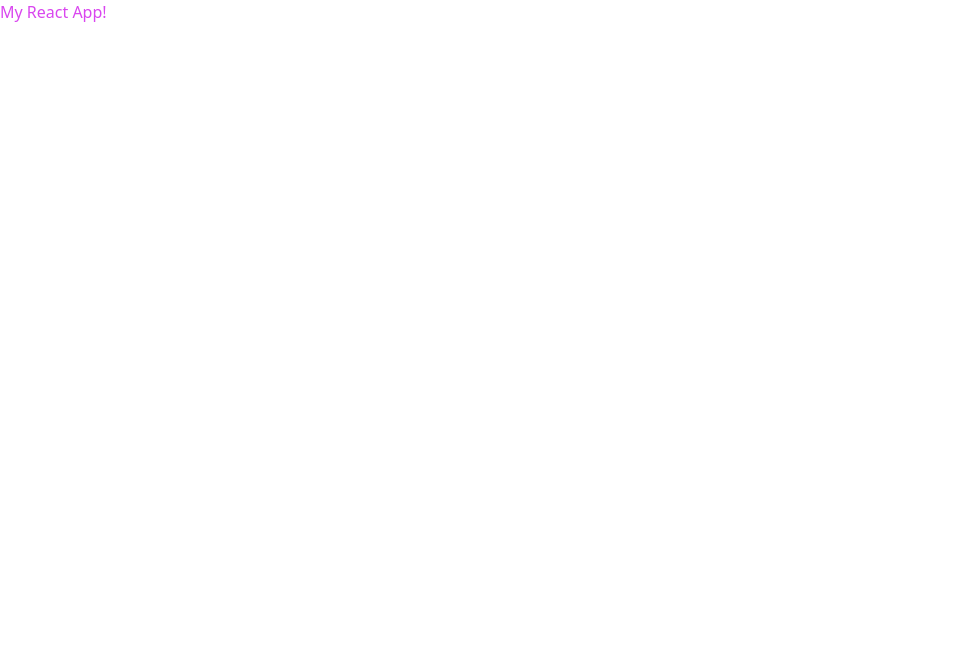
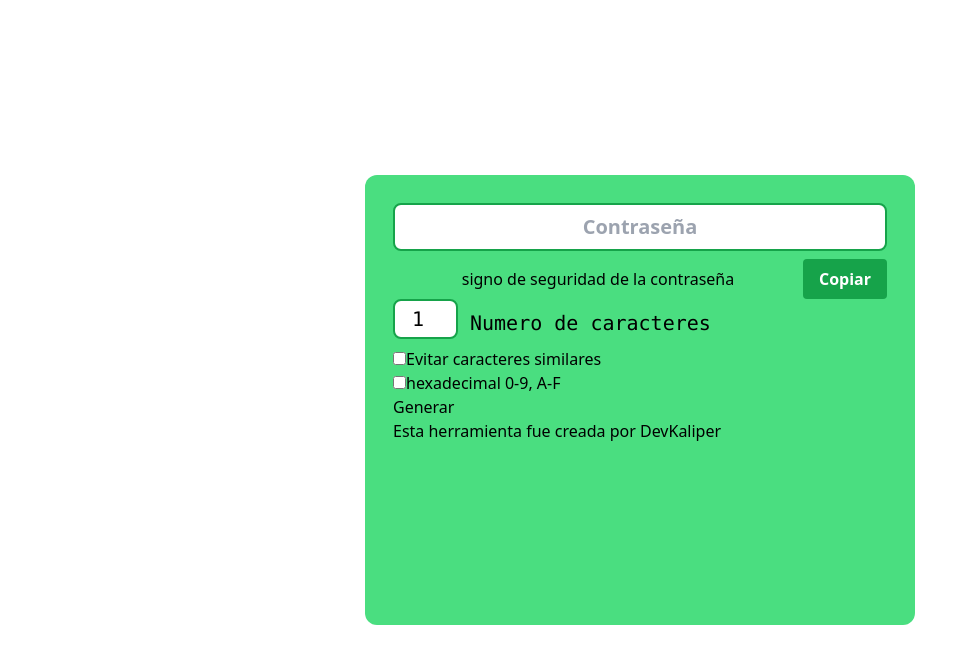
Before and after one commit to DevKaliper/Password-Generator, a React (Vite) app: page / in a window 1280 px wide. Shown: the top 664 px of the page, without its empty margins (0-977 px from the left). Built offline with nearby package versions, Linux system fonts and the light colour scheme.

Commit message:
maquetado listo

```diff
--- a/src/App.jsx
+++ b/src/App.jsx
@@ -1,7 +1,10 @@
+import VentanaPrincipal from "./components/VentanaPrincipal";
+
 const App = () => {
   return (
-    <div>
-      <h1 className="text-fuchsia-500">My React App!</h1>
+    <div className="h-screen w-full  flex justify-center items-center ">
+      <VentanaPrincipal />
+
     </div>
   );
  }
--- /dev/null
+++ b/src/components/VentanaPrincipal.jsx
@@ -0,0 +1,84 @@
+import { useState } from "react";
+
+const VentanaPrincipal = () => {
+    const [numero, setNumero] = useState(0);
+  return (
+    <div className=" p-7 h-[450px] w-[550px] rounded-xl bg-green-400">
+      <input
+        type="text"
+        placeholder="Contraseña"
+        className="border-2 border-green-600 rounded-lg w-full p-2 font-extrabold text-xl text-center outline-none mb-2"
+      />
+      <div className="flex justify-center items-center ">
+        <span className="flex-grow text-center">signo de seguridad de la contraseña</span>
+        <button className="rounded bg-green-600 px-4 py-2 font-bold text-white hover:bg-gray-700">
+          {" "}
+          Copiar{" "}
+        </button>
+      </div>
+
+      <div className="flex items-center gap-3 ">
+
+          <input
+            type="number"
+            name="numero"
+            placeholder="0"
+            onChange={(e) => {
+                setNumero(e.target.value);
+                console.log(numero)
+            }}
+            defaultValue={1}
+
+            id="numero"
+            className="border-2 border-green-600 rounded-lg h-[40px] w-[65px] p-2 font-mono text-xl text-center outline-none mb-2"
+          />
+          <span className="font-mono text-xl">Numero de caracteres</span>
+
+      </div>
+
+      <div>
+        <label htmlFor="similares">
+            <input
+            type="checkbox"
+            name="similares"
+            id="similares"
+            className="border-green-600 border-2"
+          />
+          Evitar caracteres similares
+        </label>
+
+
+
+      </div>
+
+      <div>
+        <label htmlFor="hexadecimal">
+          <input
+            type="checkbox"
+            name="hexadecimal"
+            id="hexadecimal"
+          />
+          <span>hexadecimal 0-9, A-F</span>
+        </label>
+      </div>
+
+      <button>Generar</button>
+
+
+      <div>
+        <span>Esta herramienta fue creada por DevKaliper</span>
+      </div>
+
+
+    </div>
+  );
+};
+export default VentanaPrincipal;
+
+
+// TODO
+// 1. Terminar de Estilizar la ventana principal
+// 2. Crear la logica para generar la contraseña
+// 3. Crear la logica para copiar la contraseña
+// 4. Crear la logica para evitar caracteres similares
+// 5. Crear la logica para generar hexadecimal
```
